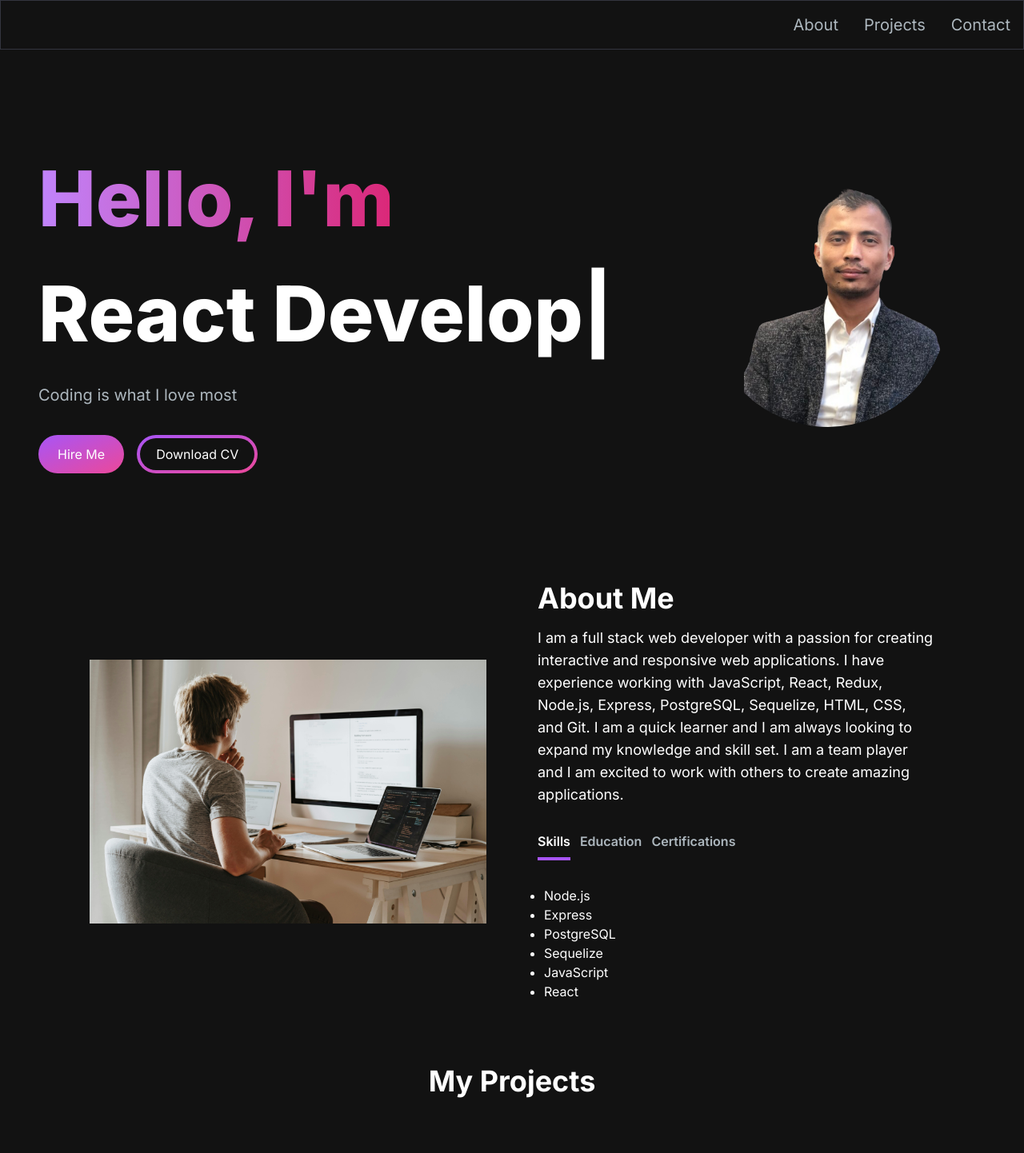
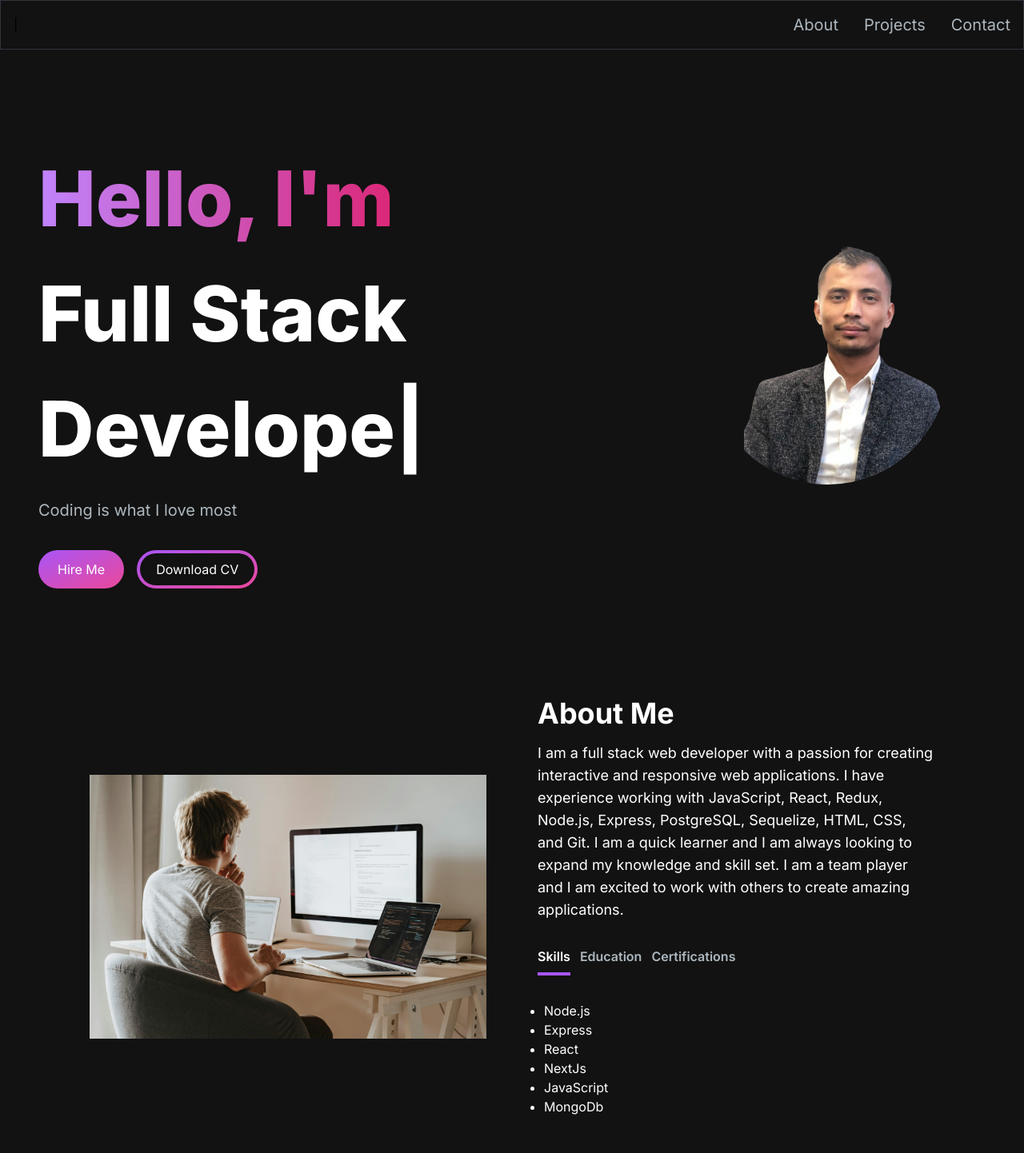
Before and after one commit to kiransamjhana/PortfolioNEXTJS, a Next.js app: page / in a window 1280 px wide. Shown: the top 1442 px of the page at 80% size. Built offline with nearby package versions, Linux system fonts and the light colour scheme.

Commit message:
resume availabel for downaload nnow

```diff
--- a/src/app/components/AboutSection.jsx
+++ b/src/app/components/AboutSection.jsx
@@ -11,10 +11,10 @@ const TAB_DATA = [
       <ul className="list-disc pl-2">
         <li>Node.js</li>
         <li>Express</li>
-        <li>PostgreSQL</li>
-        <li>Sequelize</li>
+        <li>React</li>
+        <li>NextJs</li>
         <li>JavaScript</li>
-        <li>React</li>
+        <li>MongoDb</li>
       </ul>
     ),
   },
--- a/src/app/components/HeroSection.jsx
+++ b/src/app/components/HeroSection.jsx
@@ -9,6 +9,7 @@ const HeroSection = () => {
   return (
     <section className="lg:py-16">
       <div className="grid grid-cols-1 sm:grid-cols-12">
+        {" "}
         <motion.div
           initial={{ opacity: 0, scale: 0.5 }}
           animate={{ opacity: 1, scale: 1 }}
@@ -32,7 +33,7 @@ const HeroSection = () => {
                 1000,
               ]}
               wrapper="span"
-              speed={50}
+              speed={3}
               repeat={Infinity}
             />
           </h1>
@@ -47,8 +48,10 @@ const HeroSection = () => {
               Hire Me
             </Link>
             <Link
-              href="/"
+              href="../images/a.docx"
               className="px-1 inline-block py-1 w-full sm:w-fit rounded-full bg-gradient-to-br from-primary-500 to-secondary-500 hover:bg-slate-800 text-white mt-3"
+              target="_blank"
+              download
             >
               <span className="block bg-[#121212] hover:bg-slate-800 rounded-full px-5 py-2">
                 Download CV
--- a/src/app/components/Navbar.jsx
+++ b/src/app/components/Navbar.jsx
@@ -4,6 +4,7 @@ import React, { useState } from "react";
 import NavLink from "./NavLink";
 import { Bars3Icon, XMarkIcon } from "@heroicons/react/24/solid";
 import MenuOverlay from "./MenuOverlay";
+import { TypeAnimation } from "react-type-animation";
 
 const navLinks = [
   {
@@ -26,6 +27,23 @@ const Navbar = () => {
   return (
     <nav className="fixed mx-auto border border-[#33353F] top-0 left-0 right-0 z-10 bg-[#121212] bg-opacity-100">
       <div className="flex container lg:py-4 flex-wrap items-center justify-between mx-auto px-4 py-2">
+        {" "}
+        {/*
+
+  <p className="">"It's never to late to start"</p> */}
+        <TypeAnimation
+          sequence={[
+            "It is never to late to start",
+            1000,
+            "Coding is my hobby",
+            1000,
+            "I love bugs ",
+            1000,
+          ]}
+          wrapper="span"
+          speed={-2}
+          repeat={Infinity}
+        />
         <Link
           href={"/"}
           className="text-2xl md:text-5xl text-white font-semibold"
```
Also changed, not shown: 2 other files (tests, documents, lock files or other folders).
